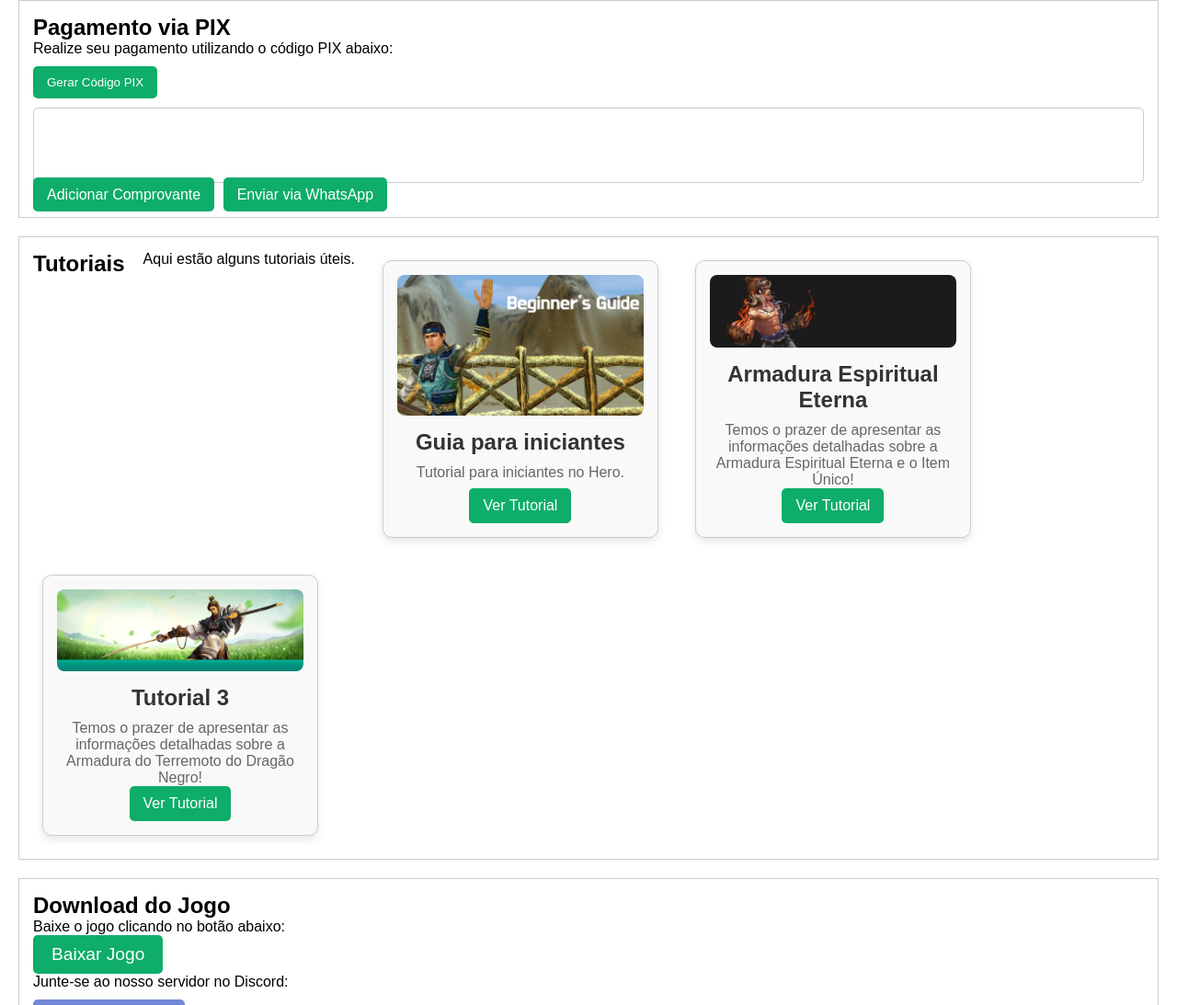
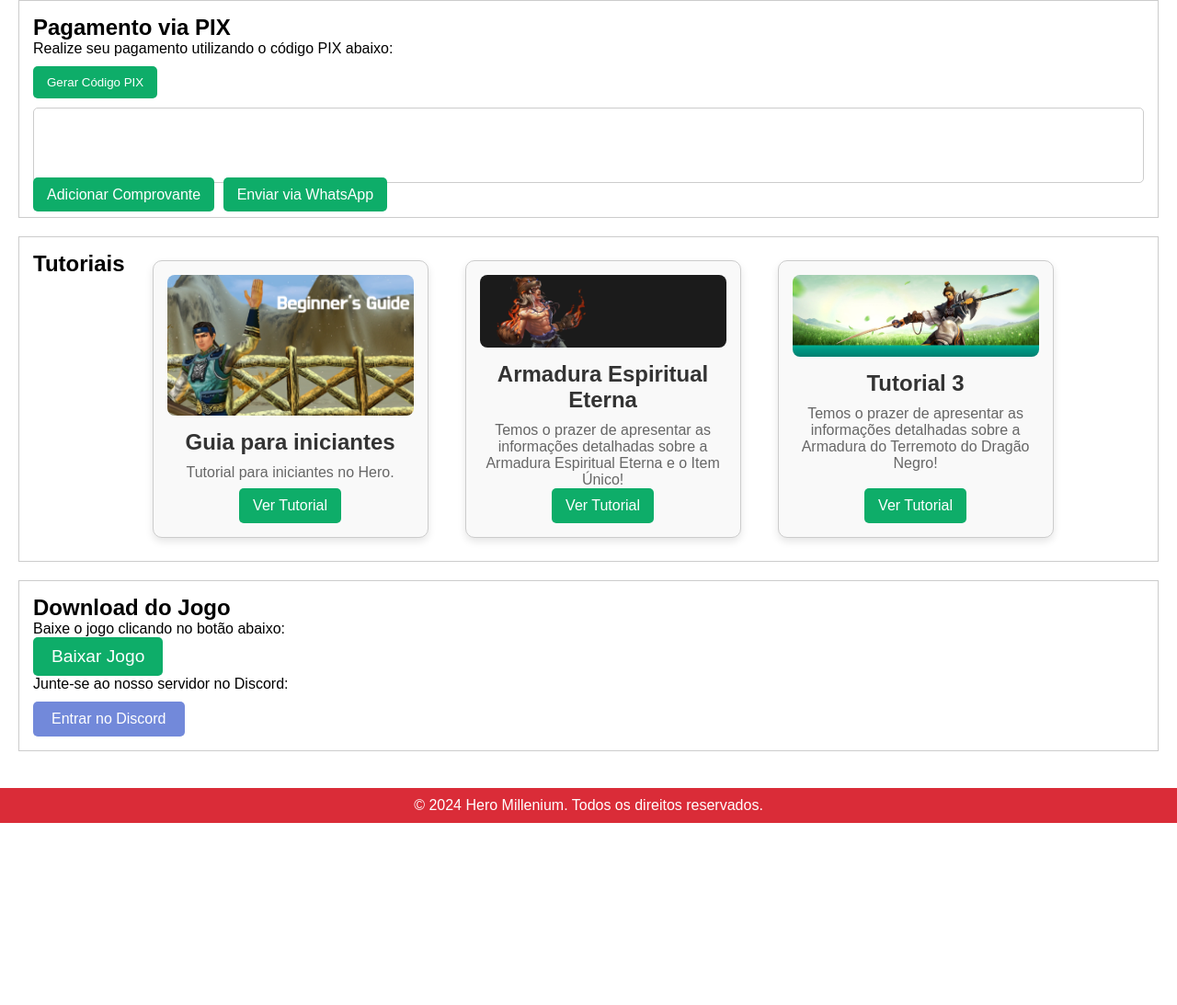
Before and after one commit to dodosantosbr/site-hm, a plain HTML site: page index.html in a window 1280 px wide. Shown: the part 615-1708 px from the top of the page at 92% size. After the commit the page ends 1510 px from the top, so only its background shows below. Drawn offline with Linux system fonts and the light colour scheme.

Commit message:
Update index.html

```diff
--- a/index.html
+++ b/index.html
@@ -72,7 +72,6 @@
 
         <section id="tutoriais">
             <h2>Tutoriais</h2>
-            <p>Aqui estão alguns tutoriais úteis.</p>
 
             <div class="tutorial-card">
                 <img src="src/imagens/img1.png" alt="Imagem do Tutorial 1">
```
